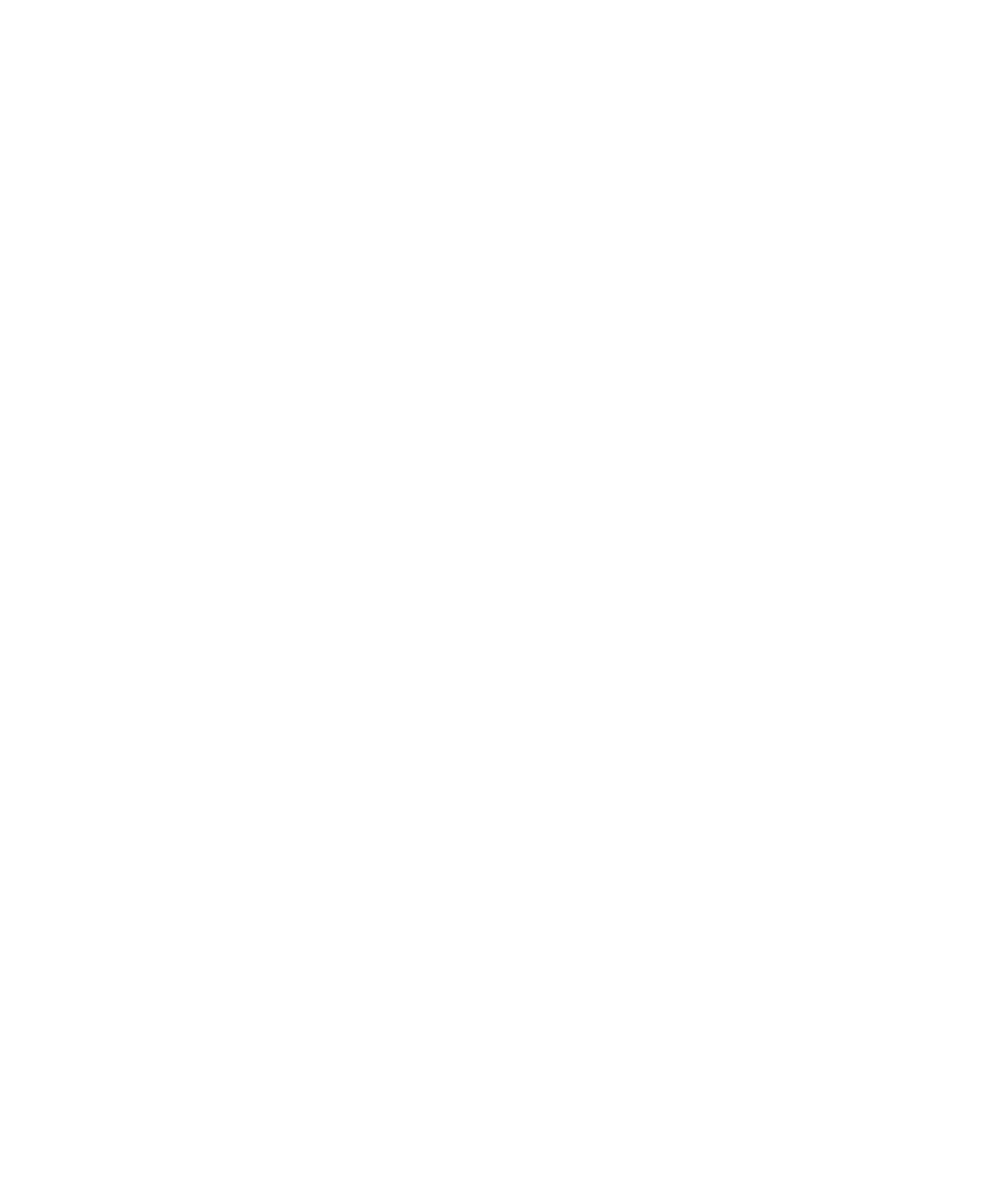
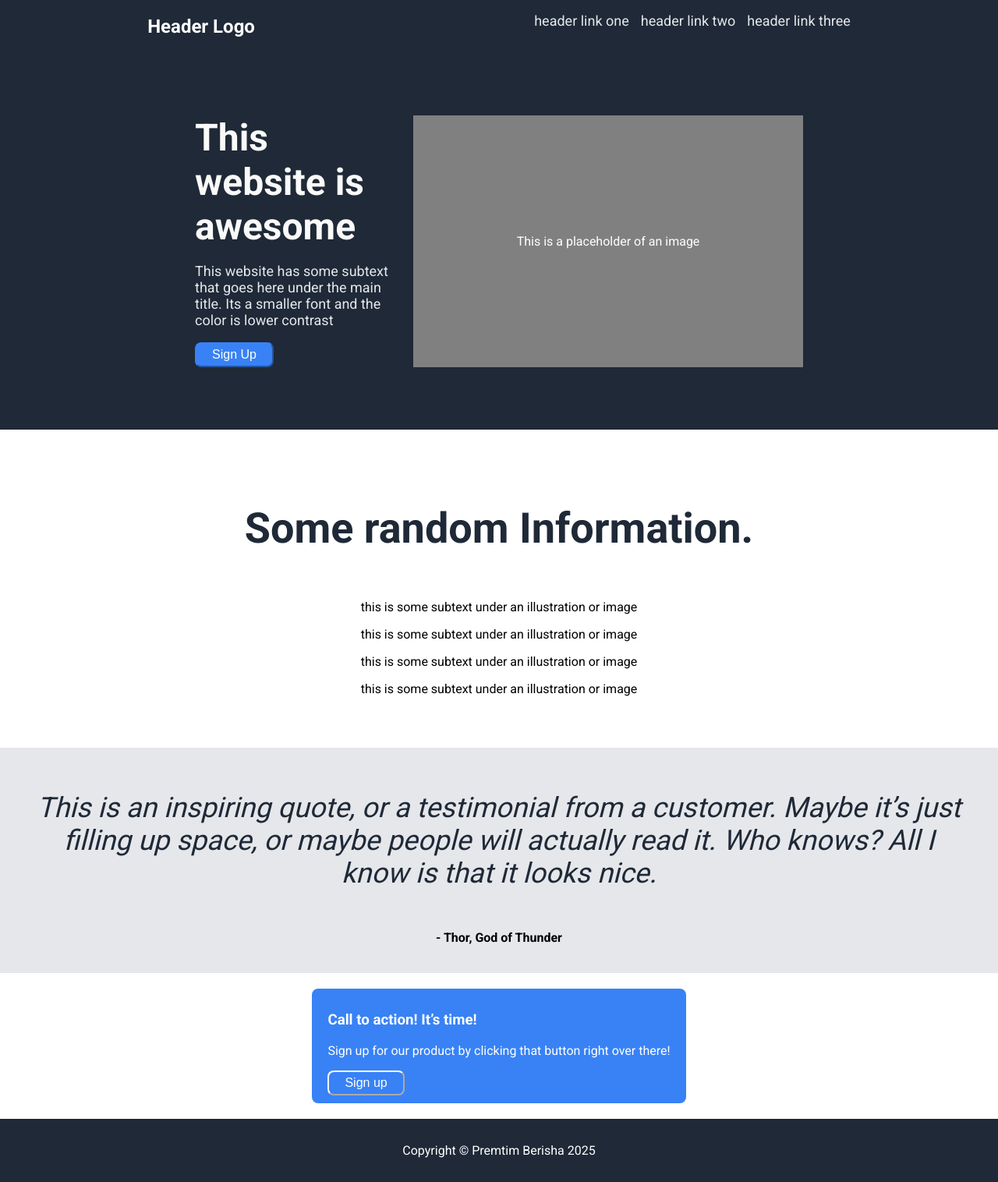
Before and after one commit to premtimb/landing-page, a plain HTML site: page index.html in a window 1280 px wide. Shown: the whole page at 78% size. Before the commit the page ends 800 px from the top, so only its background shows below. Drawn offline with Linux system fonts and the light colour scheme.

Commit message:
Finishing Header Hero and Footer section

```diff
--- a/index.html
+++ b/index.html
@@ -4,8 +4,74 @@
     <meta charset="UTF-8">
     <meta name="viewport" content="width=device-width, initial-scale=1.0">
     <title>Landing Page</title>
+    <link rel="preconnect" href="https://fonts.googleapis.com">
+    <link rel="preconnect" href="https://fonts.gstatic.com" crossorigin>
+    <link href="https://fonts.googleapis.com/css2?family=Roboto:wght@400;500;700&display=swap" rel="stylesheet">
+
+    <link rel="stylesheet" href="style.css">
 </head>
 <body>
-
+    <div class="header">
+        <div class="header-logo">
+            <h2>Header Logo</h2>
+        </div>
+        <ul class="header-links">
+            <li><a href="#">header link one</a></li>
+            <li><a href="#">header link two</a></li>
+            <li><a href="#">header link three</a></li>
+        </ul>
+    </div>
+    <div class="hero">
+        <div class="hero-text">
+            <h1>This website is awesome</h1>
+            <p>This website has some subtext that goes here under the main title. Its a smaller font and the color is lower contrast</p>
+            <button class="hero-button">Sign Up</button>
+        </div>
+        <div class="hero-image">
+            <div>This is a placeholder of an image</div>
+        </div>
+    </div>
+    <div class="info">
+        <div class="info-text">
+            <h2>Some random Information.</h2>
+        </div>
+        <div class="info-cards">
+            <div class="card">
+            <div class="image-placeholder"></div>
+                <p>this is some subtext under an illustration or image</p>
+            </div>
+            <div class="card">
+            <div class="image-placeholder"></div>
+                <p>this is some subtext under an illustration or image</p>
+            </div>
+            <div class="card">
+            <div class="image-placeholder"></div>
+                <p>this is some subtext under an illustration or image</p>
+            </div>
+            <div class="card">
+            <div class="image-placeholder"></div>
+                <p>this is some subtext under an illustration or image</p>
+            </div>
+        </div>
+    </div>
+    <div class="quote">
+        <p class="quote-text">
+            This is an inspiring quote, or a testimonial from a customer. Maybe it’s just filling up space, or maybe
+            people will actually read it. Who knows? All I know is that it looks nice.
+        </p>
+        <p class="quote-author">- Thor, God of Thunder</p>
+    </div>
+    <div class="signup">
+        <div class="signup-box">
+            <div class="signup-text">
+                <h3>Call to action! It’s time!</h3>
+                <p>Sign up for our product by clicking that button right over there!</p>
+            </div>
+            <button class="signup-button">Sign up</button>
+        </div>
+    </div>
+    <div class="footer">
+        <p>Copyright &copy; Premtim Berisha 2025</p>
+    </div>
 </body>
 </html>
--- a/style.css
+++ b/style.css
@@ -0,0 +1,146 @@
+body {
+    display: flex;
+    flex-direction: column;
+    margin: 0;
+    padding: 0;
+    box-sizing: border-box;
+    font-family: 'Roboto', sans-serif;
+}
+/*HEADER*/
+
+.header{
+    display:flex;
+    justify-content: space-around;
+    background-color: #1F2937;
+    padding: 0 30px;
+}
+.header-logo{
+    color:white;
+}
+
+.header a{
+    color: #E5E7EB;
+    font-size: 18px;
+    text-decoration: none;
+    cursor: pointer;
+}
+.header-links{
+    display: flex;
+    gap:15px;
+    list-style: none;
+}
+
+/*HERO*/
+
+.hero{
+    display:flex;
+    justify-content: center;
+    background-color: #1F2937;
+    padding:80px 250px;
+    gap:30px;
+}
+
+.hero h1{
+    color: #F9FAF8;
+    font-size: 48px;
+    font-weight: 900;
+    padding: 0;
+    margin: 0;
+}
+.hero p{
+    color: #E5E7EB;
+    font-size: 18px;
+}
+
+.hero-image{
+    width:500px;
+    background-color: grey;
+    display: flex;
+    justify-content: center;
+    align-items: center;
+    flex-shrink: 0;
+    color: white;
+}
+
+.hero-button{
+    background-color: #3882F6;
+    color:white;
+    border-radius: 8px;
+    padding: 5px 20px;
+    border-color:#3882F6;
+    font-size: 16px;
+    cursor: pointer;
+}
+
+/*INFO*/
+
+.info{
+    display:flex;
+    flex-direction: column;
+    align-items: center;
+    padding:50px 150px;
+}
+
+.info-text{
+    color: #1F2937;
+    font-weight: 900;
+    font-size: 36px;
+}
+
+/*QUOTE*/
+
+.quote{
+    display:flex;
+    flex-direction: column;
+    background-color: #E5E7EB;
+    text-align: center;
+    padding:20px 40px;
+}
+
+.quote-text{
+    color: #1F2937;
+    font-style: italic;
+    font-size: 36px;
+    font-weight: 300;
+}
+.quote-author {
+    font-weight: bold;
+}
+
+/*SIGNUP*/
+
+.signup{
+    display:flex;
+    justify-content: center;
+    padding: 20px 40px;
+}
+
+.signup-box{
+    background-color: #3882F6;
+    padding: 10px 20px;
+    color:white;
+    border-radius: 8px;
+}
+
+.signup-button{
+    background-color: #3882F6;
+    color: white;
+    border-color: white;
+    border-radius: 8px;
+    padding: 5px 20px;
+    font-size: 16px;
+    cursor: pointer;
+}
+
+/*FOOTER*/
+
+.footer{
+    display:flex;
+    justify-content: center;
+    background-color: #1F2937;
+    padding: 15px;
+}
+
+.footer p{
+    color:white;
+}
```
